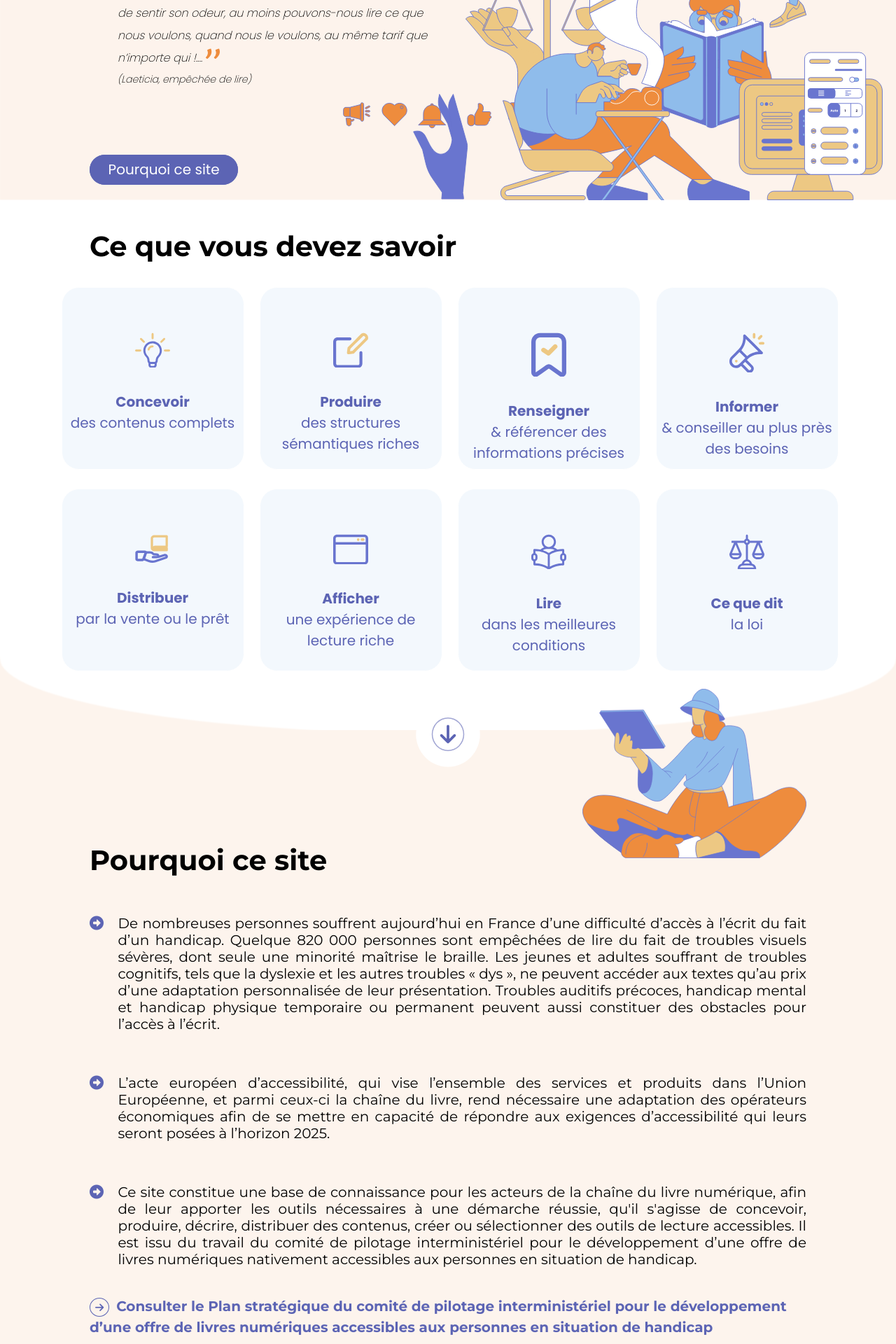
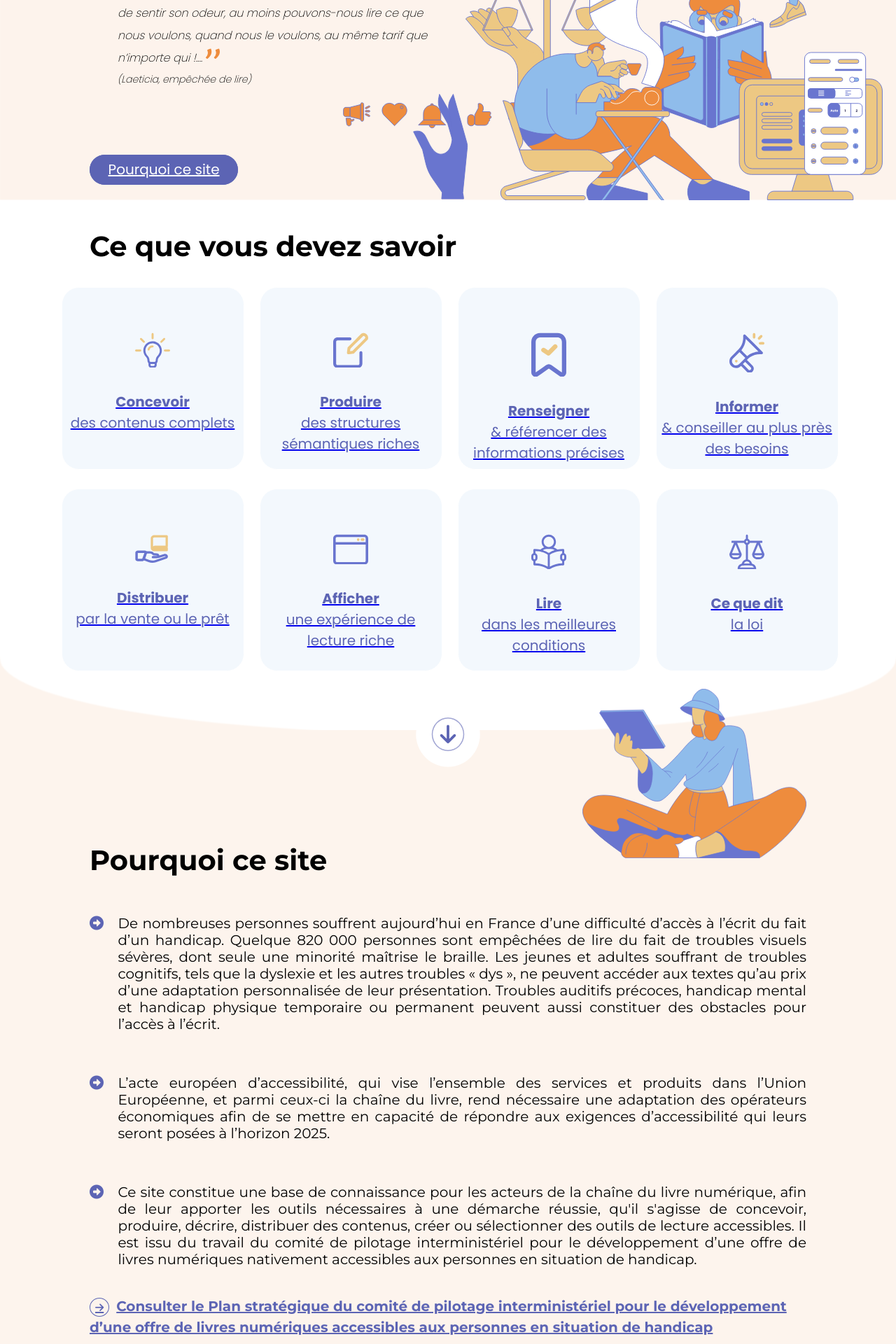
Before and after one commit to edition-accessible/lina25, a Jekyll site: the page built from index.markdown, in a window 1280 px wide. Shown: the part 514-2434 px from the top of the page at 70% size. Built offline with Jekyll 4.4.1, drawn with Linux system fonts in a browser that asks for light colours; nearby versions of some CDN libraries; comment, search, counter and statistics services are not loaded.

Commit message:
désactive la colorisation des balises span

```diff
--- a/assets/sass/main.css
+++ b/assets/sass/main.css
@@ -64,8 +64,8 @@
 li,
 span {
   list-style-type: none;
-  text-decoration: none;
-  color: #5c64b4;
+  /* text-decoration: none;
+  color: #5c64b4; */
   margin-bottom: 1em;
 }
 
```
